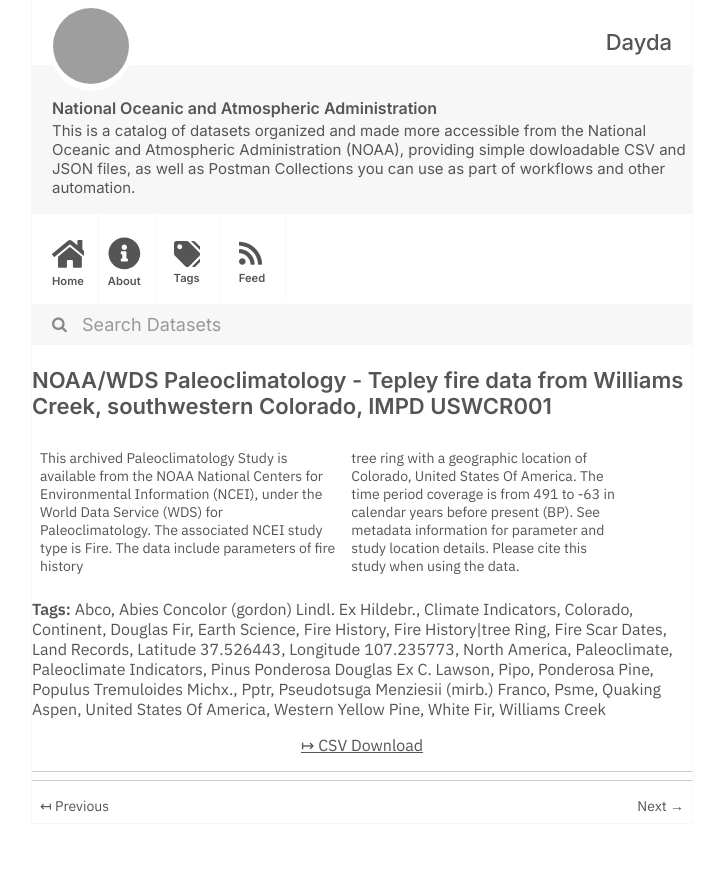
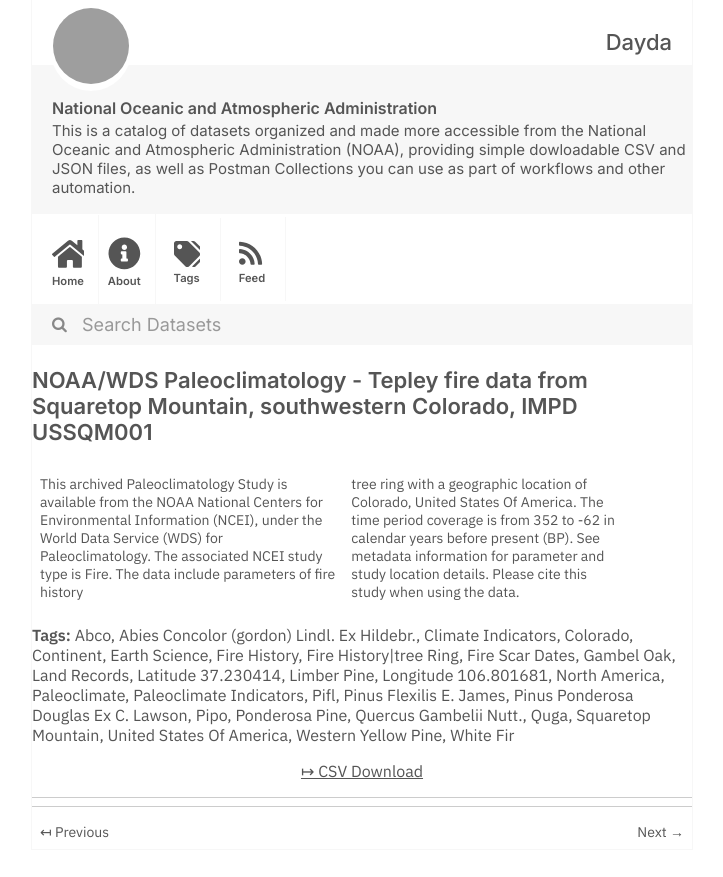
Before and after one commit to dayda-entities/national-oceanic-and-atmospheric-administration, a Jekyll site: the page built from _posts/2020-11-12-noaawds-paleoclimatology-teple.md, in a window 1280 px wide, cut to the strip 0-877 px from the top of the page. Shown: the whole strip, without its empty margins (278-1001 px from the left). Built offline with Jekyll 4.4.1, drawn with Linux system fonts in a browser that asks for light colours; grey boxes are pictures that could not be loaded.

Commit message:
Publish Data

```diff
--- a/_posts/2020-11-12-noaawds-paleoclimatology-teple.md
+++ b/_posts/2020-11-12-noaawds-paleoclimatology-teple.md
@@ -1,9 +1,9 @@
 ---
 title: >-
-  NOAA/WDS Paleoclimatology - Tepley fire data from Williams Creek, southwestern
-  Colorado, IMPD USWCR001
-created: '2020-11-12T06:33:18.176363'
-modified: '2020-12-19T00:53:07.520899'
+  NOAA/WDS Paleoclimatology - Tepley fire data from Squaretop Mountain,
+  southwestern Colorado, IMPD USSQM001
+created: '2020-11-12T05:59:14.567197'
+modified: '2020-12-18T23:45:52.164673'
 state: active
 type: dataset
 tags:
@@ -12,34 +12,34 @@ tags:
   - Climate Indicators
   - Colorado
   - Continent
-  - Douglas Fir
   - Earth Science
   - Fire History
   - Fire History|tree Ring
   - Fire Scar Dates
+  - Gambel Oak
   - Land Records
-  - Latitude 37.526443
-  - Longitude  107.235773
+  - Latitude 37.230414
+  - Limber Pine
+  - Longitude  106.801681
   - North America
   - Paleoclimate
   - Paleoclimate Indicators
+  - Pifl
+  - Pinus Flexilis E. James
   - Pinus Ponderosa Douglas Ex C. Lawson
   - Pipo
   - Ponderosa Pine
-  - Populus Tremuloides Michx.
-  - Pptr
-  - Pseudotsuga Menziesii (mirb.) Franco
-  - Psme
-  - Quaking Aspen
+  - Quercus Gambelii Nutt.
+  - Quga
+  - Squaretop Mountain
   - United States Of America
   - Western Yellow Pine
   - White Fir
-  - Williams Creek
 groups: []
 csv_url: >-
-  https://www.ncei.noaa.gov/pub/data/paleo/firehistory/firescar/northamerica/supplemental/uswcr001-individual-tree-information.csv
+  https://www.ncei.noaa.gov/pub/data/paleo/firehistory/firescar/northamerica/supplemental/ussqm001-individual-tree-information.csv
 json_url: ''
 layout: post
 
 ---
-This archived Paleoclimatology Study is available from the NOAA National Centers for Environmental Information (NCEI), under the World Data Service (WDS) for Paleoclimatology. The associated NCEI study type is Fire. The data include parameters of fire history|tree ring with a geographic location of Colorado, United States Of America. The time period coverage is from 491 to -63 in calendar years before present (BP). See metadata information for parameter and study location details. Please cite this study when using the data.
+This archived Paleoclimatology Study is available from the NOAA National Centers for Environmental Information (NCEI), under the World Data Service (WDS) for Paleoclimatology. The associated NCEI study type is Fire. The data include parameters of fire history|tree ring with a geographic location of Colorado, United States Of America. The time period coverage is from 352 to -62 in calendar years before present (BP). See metadata information for parameter and study location details. Please cite this study when using the data.
```
